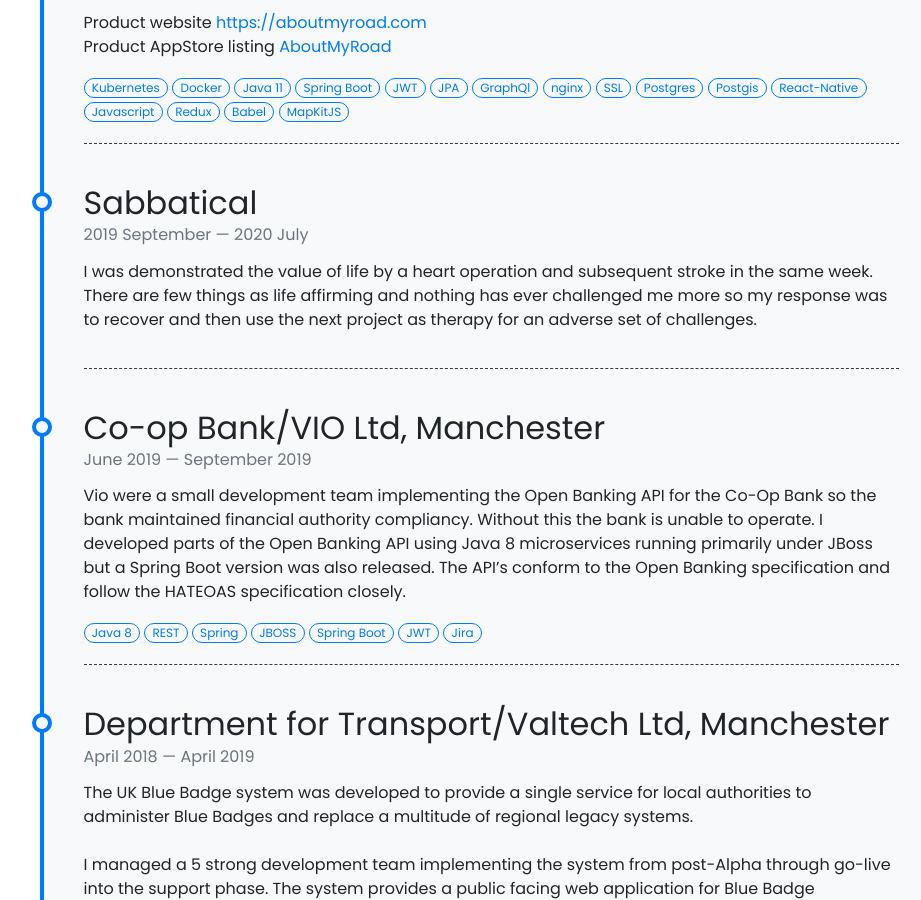
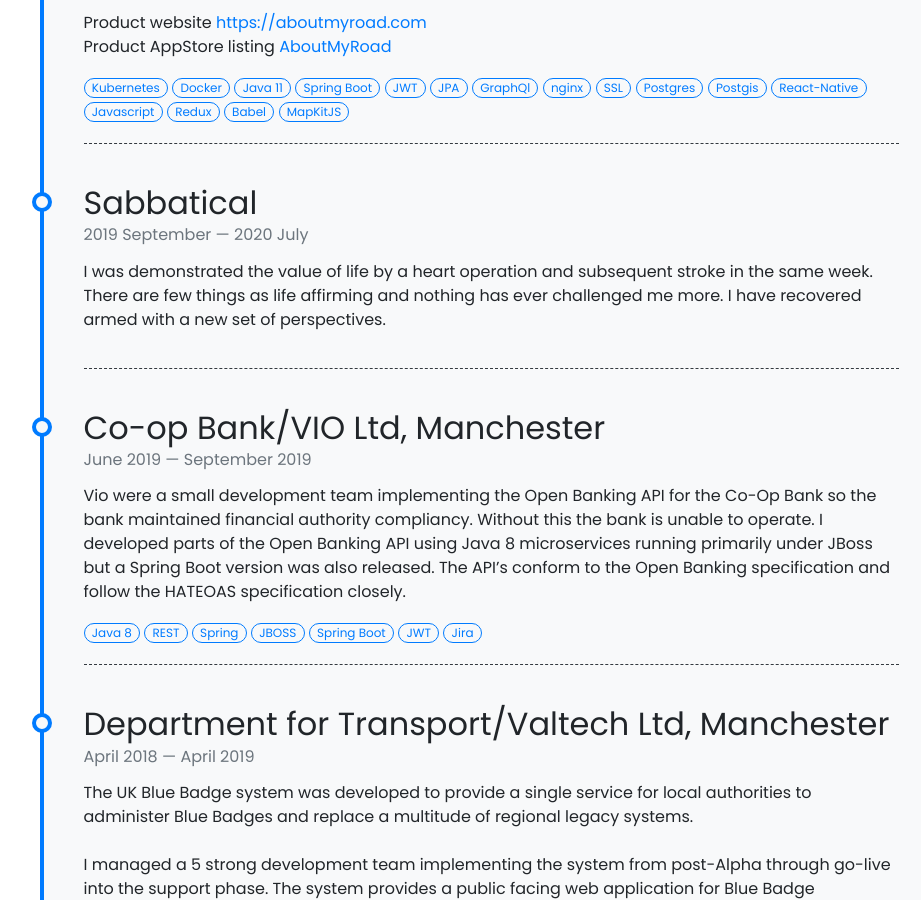
Before and after one commit to fewtrees/fewtrees.github.io, a Jekyll site: the page built from pages/cv.md, in a window 1280 px wide and 900 px high, scrolled down 792 px. Shown: the whole window, without its empty margins (149-1070 px from the left). Built offline with Jekyll 4.4.1, drawn with Linux system fonts in a browser that asks for light colours; nearby versions of some CDN libraries.

Commit message:
Update to cv

```diff
--- a/_data/timeline.yml
+++ b/_data/timeline.yml
@@ -21,8 +21,7 @@
   to: 2020 July
   description: I was demonstrated the value of life by a heart operation and subsequent stroke in the same week.
                There are few things as life affirming and
-               nothing has ever challenged me more so my response was to recover and then use the next project as therapy for
-               an adverse set of challenges.
+               nothing has ever challenged me more. I have recovered armed with a new set of perspectives.
 
 - title: Co-op Bank/VIO Ltd, Manchester
   from: June 2019
```
